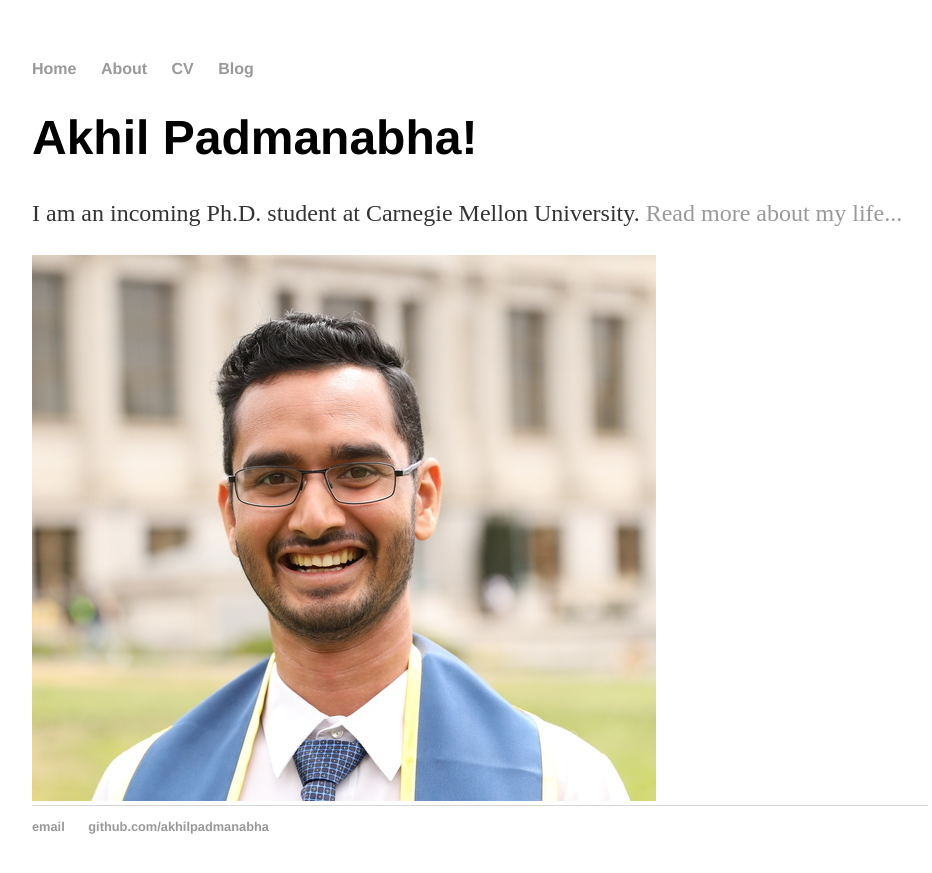
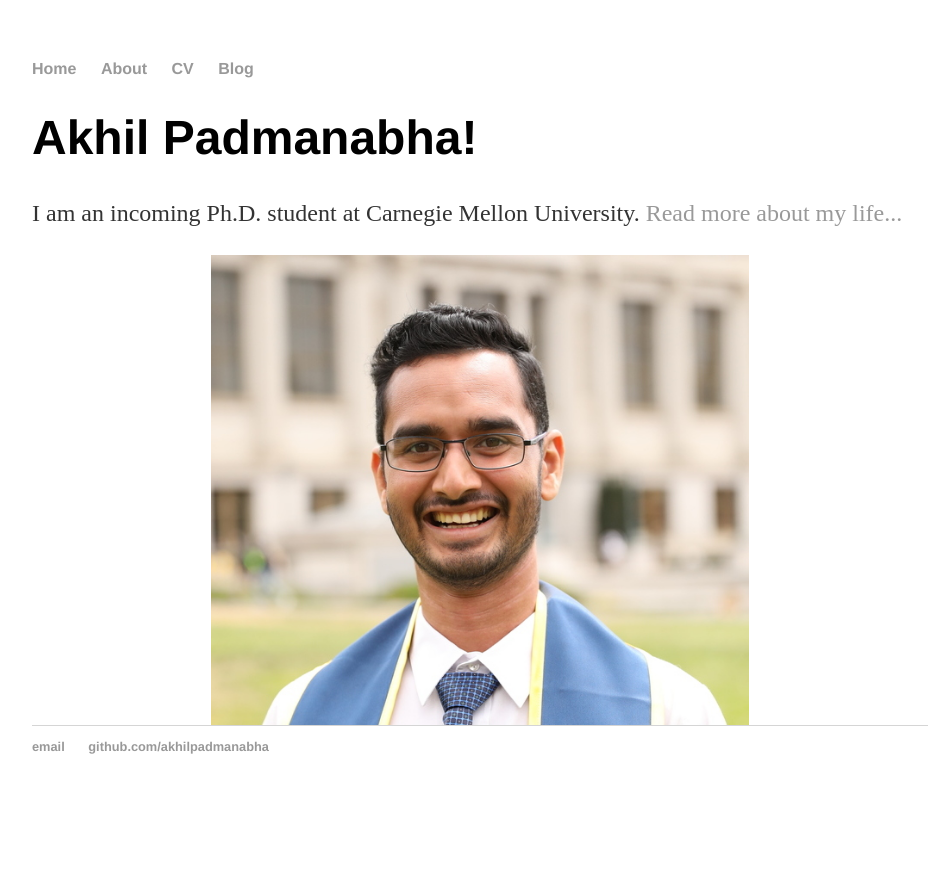
Before and after one commit to akhilpadmanabha/akhilpadmanabha.github.io, a Jekyll site: the page built from index.html, in a window 1280 px wide. Shown: the top 873 px of the page, without its empty margins (160-1092 px from the left). Built offline with Jekyll 4.4.1, drawn with Linux system fonts in a browser that asks for light colours.

Commit message:
centered image

```diff
--- a/css/main.css
+++ b/css/main.css
@@ -41,3 +41,21 @@ ul.posts {
 ul.posts li {
     list-style: none;
 }
+
+
+img {
+
+
+display: block;
+
+
+width: 60%;
+
+
+margin-left: auto;
+
+
+margin-right: auto;
+
+
+}
```
